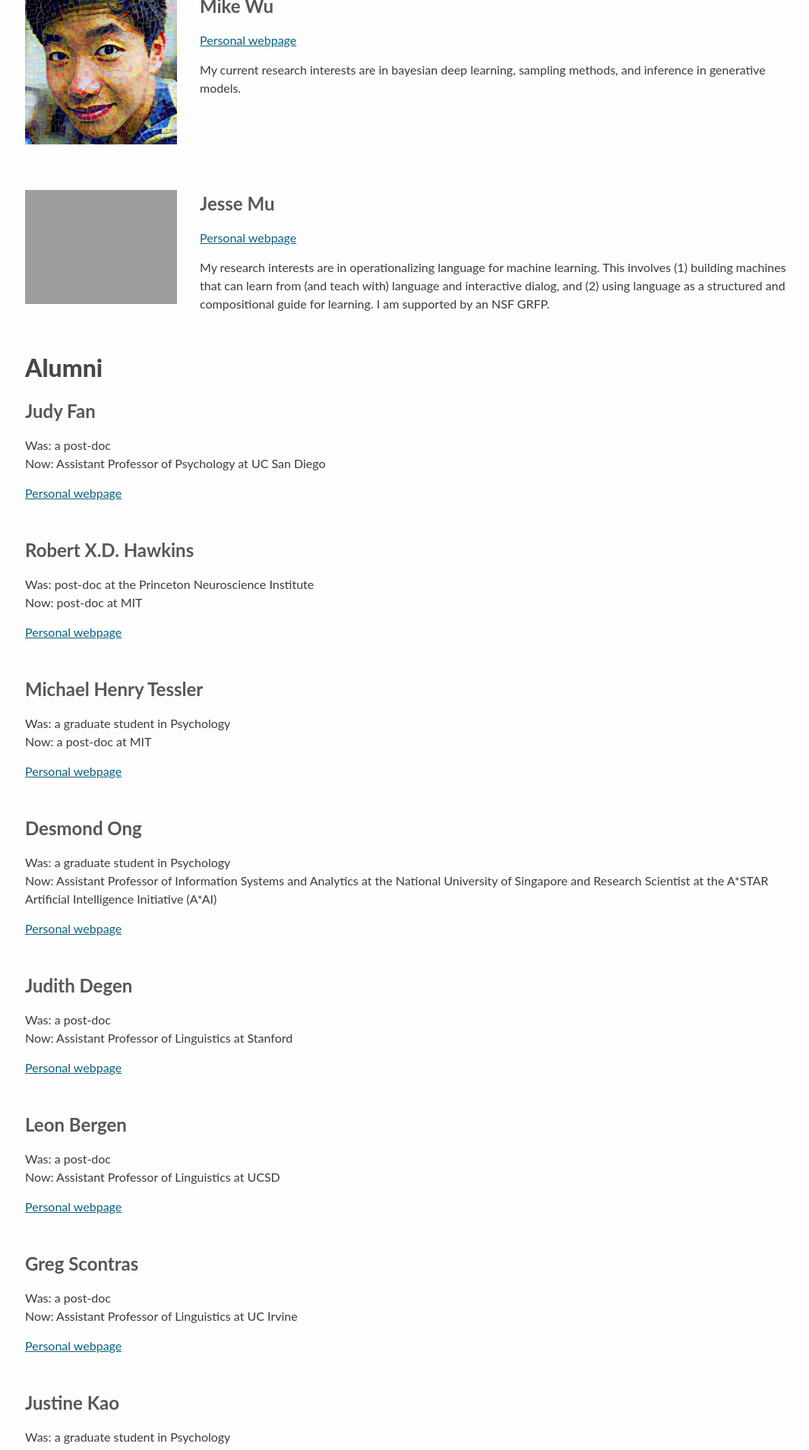
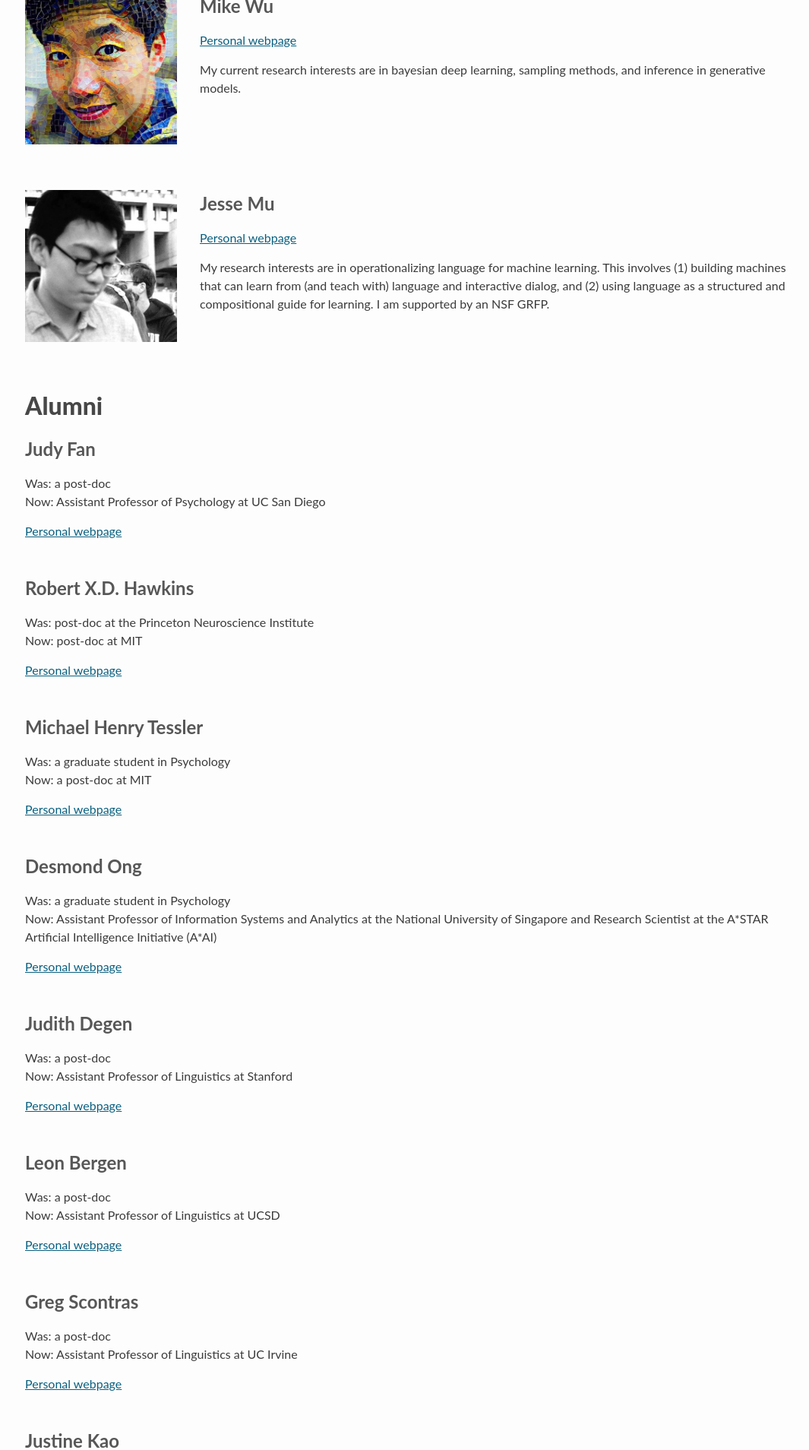
Before and after one commit to stanford-cocolab/cocolab.stanford.edu, a Jekyll site: the page built from 01-people.html, in a window 1280 px wide. Shown: the part 1251-3159 px from the top of the page at 76% size, without its empty margins (93-1158 px from the left). Built offline with Jekyll 4.4.1, drawn with Linux system fonts in a browser that asks for light colours; a script that is not in the unit is left out.

Commit message:
add photo

```diff
--- a/_data/cocolab.yml
+++ b/_data/cocolab.yml
@@ -39,7 +39,7 @@
           sampling methods, and inference in generative models.
 
     - name: Jesse Mu
-      img: https://cs.stanford.edu/~muj/assets/images/bw.jpg
+      img: jesse.jpg
       webpage: https://cs.stanford.edu/~muj/
       bio:
         - >
```
Also changed, not shown: images/members/jesse.jpg (added).
